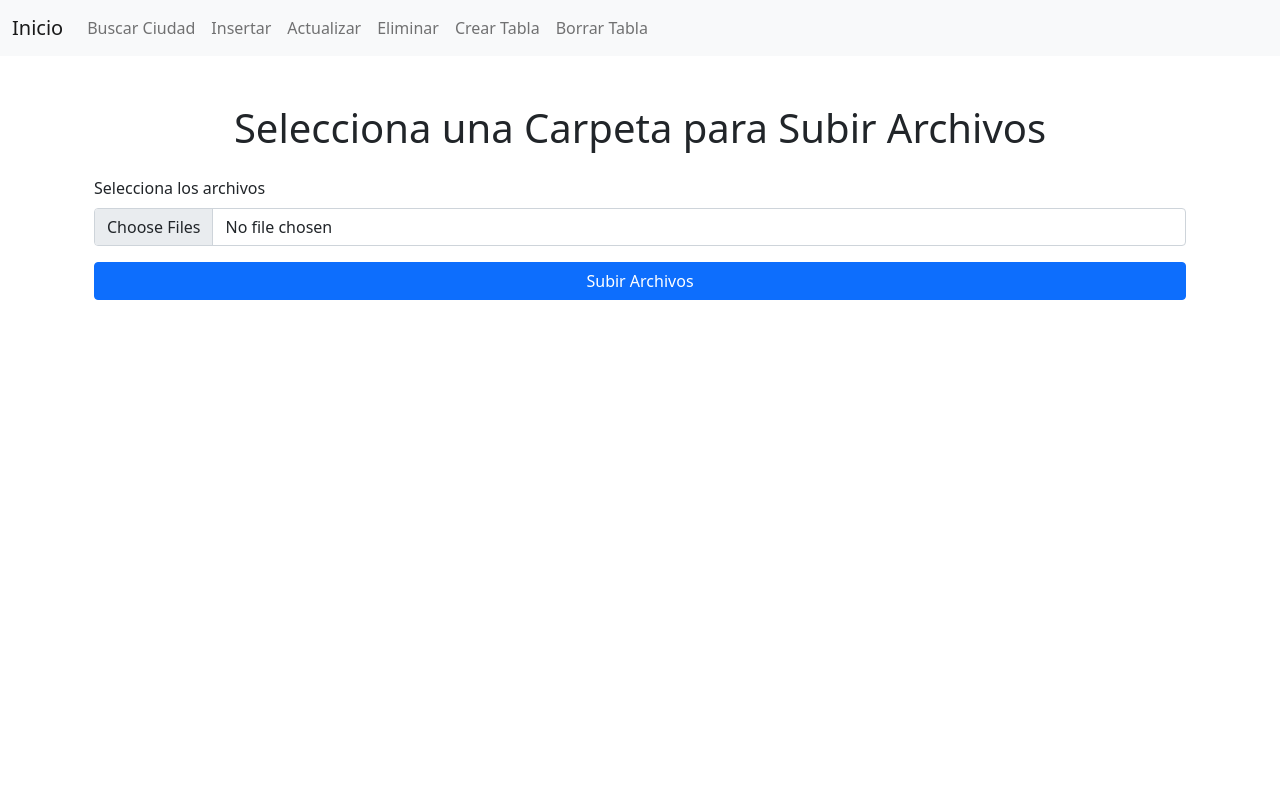
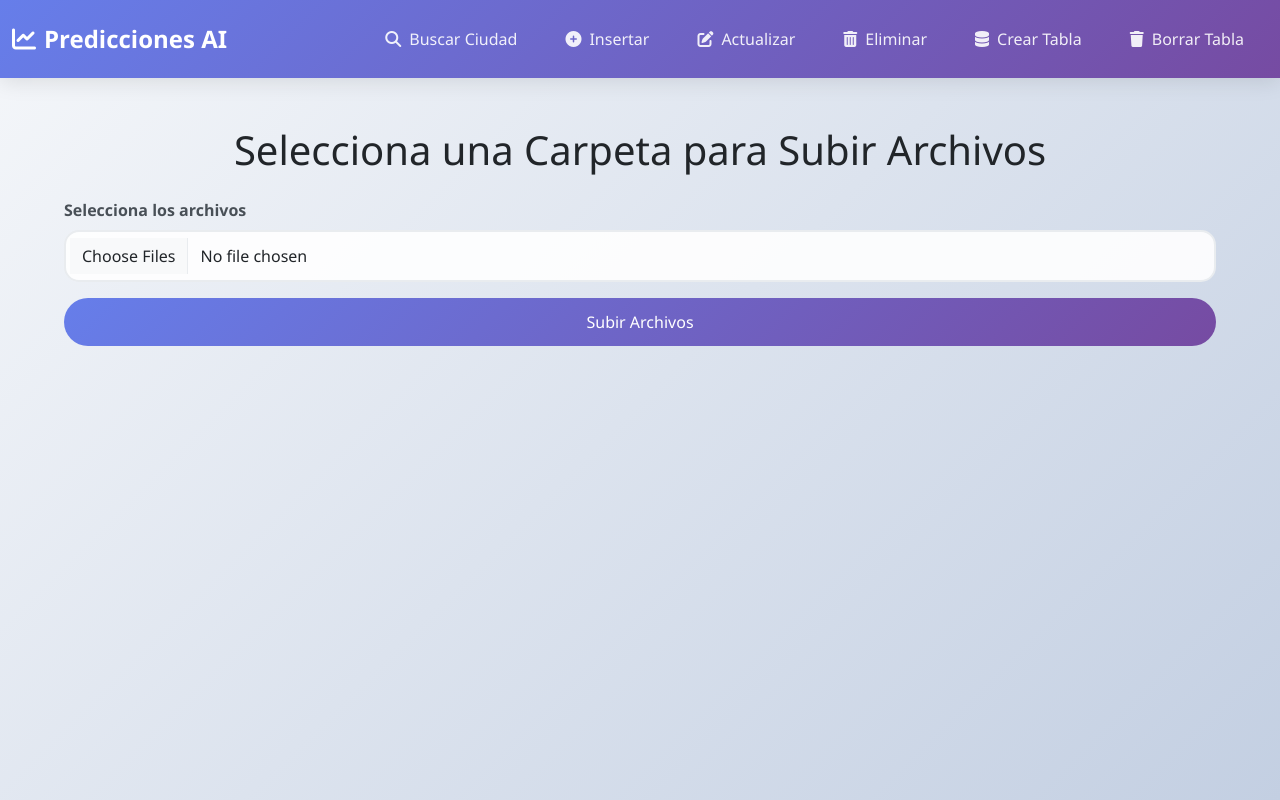
Before and after one commit to ValenMJ-02/EconometricModel_ML, a Flask app: page /buscar in a window 1280 px wide. Run offline with Flask 3, Linux system fonts and the light colour scheme; some libraries are stand-ins or nearby versions.

Commit message:
Update base.html

```diff
--- a/templates/base.html
+++ b/templates/base.html
@@ -1,40 +1,270 @@
 <!DOCTYPE html>
 <html lang="es">
   <head>
-    <meta charset="UTF-8">
-    <title>{% block title %}Mi Aplicación{% endblock %}</title>
-    <link href="https://stackpath.bootstrapcdn.com/bootstrap/5.0.0/css/bootstrap.min.css" rel="stylesheet">
+    <meta charset="UTF-8" />
+    <meta name="viewport" content="width=device-width, initial-scale=1.0" />
+    <title>{% block title %}Predicciones Inteligentes{% endblock %}</title>
+    <link
+      href="https://cdn.jsdelivr.net/npm/bootstrap@5.3.0/dist/css/bootstrap.min.css"
+      rel="stylesheet"
+    />
+    <link
+      href="https://cdnjs.cloudflare.com/ajax/libs/font-awesome/6.4.0/css/all.min.css"
+      rel="stylesheet"
+    />
+    <style>
+      :root {
+        --primary-gradient: linear-gradient(135deg, #667eea 0%, #764ba2 100%);
+        --secondary-gradient: linear-gradient(135deg, #f093fb 0%, #f5576c 100%);
+        --success-gradient: linear-gradient(135deg, #4facfe 0%, #00f2fe 100%);
+        --warning-gradient: linear-gradient(135deg, #43e97b 0%, #38f9d7 100%);
+        --danger-gradient: linear-gradient(135deg, #fa709a 0%, #fee140 100%);
+        --dark-gradient: linear-gradient(135deg, #434343 0%, #000000 100%);
+      }
+
+      body {
+        background: linear-gradient(135deg, #f5f7fa 0%, #c3cfe2 100%);
+        min-height: 100vh;
+        font-family: "Segoe UI", Tahoma, Geneva, Verdana, sans-serif;
+      }
+
+      .navbar {
+        background: var(--primary-gradient) !important;
+        box-shadow: 0 4px 20px rgba(0, 0, 0, 0.1);
+        padding: 1rem 0;
+      }
+
+      .navbar-brand {
+        color: white !important;
+        font-weight: bold;
+        font-size: 1.5rem;
+        display: flex;
+        align-items: center;
+        gap: 0.5rem;
+      }
+
+      .navbar-brand:hover {
+        color: #f8f9fa !important;
+        transform: scale(1.05);
+        transition: all 0.3s ease;
+      }
+
+      .nav-link {
+        color: rgba(255, 255, 255, 0.9) !important;
+        font-weight: 500;
+        margin: 0 0.5rem;
+        padding: 0.5rem 1rem !important;
+        border-radius: 25px;
+        transition: all 0.3s ease;
+        display: flex;
+        align-items: center;
+        gap: 0.5rem;
+      }
+
+      .nav-link:hover,
+      .nav-link:focus {
+        color: white !important;
+        background: rgba(255, 255, 255, 0.2);
+        transform: translateY(-2px);
+      }
+
+      .container {
+        max-width: 1200px;
+      }
+
+      .card {
+        border: none;
+        border-radius: 20px;
+        box-shadow: 0 10px 30px rgba(0, 0, 0, 0.1);
+        backdrop-filter: blur(10px);
+        background: rgba(255, 255, 255, 0.9);
+        transition: all 0.3s ease;
+      }
+
+      .card:hover {
+        transform: translateY(-5px);
+        box-shadow: 0 20px 40px rgba(0, 0, 0, 0.15);
+      }
+
+      .btn {
+        border-radius: 25px;
+        font-weight: 500;
+        padding: 0.75rem 2rem;
+        border: none;
+        transition: all 0.3s ease;
+        position: relative;
+        overflow: hidden;
+      }
+
+      .btn::before {
+        content: "";
+        position: absolute;
+        top: 0;
+        left: -100%;
+        width: 100%;
+        height: 100%;
+        background: linear-gradient(
+          90deg,
+          transparent,
+          rgba(255, 255, 255, 0.2),
+          transparent
+        );
+        transition: left 0.5s;
+      }
+
+      .btn:hover::before {
+        left: 100%;
+      }
+
+      .btn-primary {
+        background: var(--primary-gradient);
+      }
+
+      .btn-warning {
+        background: var(--warning-gradient);
+        color: #333;
+      }
+
+      .btn-danger {
+        background: var(--danger-gradient);
+      }
+
+      .btn-secondary {
+        background: var(--dark-gradient);
+      }
+
+      .btn-success {
+        background: var(--success-gradient);
+      }
+
+      .form-control {
+        border-radius: 15px;
+        border: 2px solid #e9ecef;
+        padding: 0.75rem 1rem;
+        transition: all 0.3s ease;
+        background: rgba(255, 255, 255, 0.9);
+      }
+
+      .form-control:focus {
+        border-color: #667eea;
+        box-shadow: 0 0 0 0.2rem rgba(102, 126, 234, 0.25);
+        transform: translateY(-2px);
+      }
+
+      .form-label {
+        font-weight: 600;
+        color: #495057;
+        margin-bottom: 0.5rem;
+      }
+
+      .alert {
+        border-radius: 15px;
+        border: none;
+        backdrop-filter: blur(10px);
+      }
+
+      .navbar-toggler {
+        border: none;
+        color: white;
+      }
+
+      .navbar-toggler:focus {
+        box-shadow: none;
+      }
+
+      @media (max-width: 991px) {
+        .navbar-collapse {
+          background: rgba(255, 255, 255, 0.1);
+          border-radius: 15px;
+          margin-top: 1rem;
+          padding: 1rem;
+        }
+      }
+
+      .fade-in {
+        animation: fadeIn 0.6s ease-in;
+      }
+
+      @keyframes fadeIn {
+        from {
+          opacity: 0;
+          transform: translateY(20px);
+        }
+        to {
+          opacity: 1;
+          transform: translateY(0);
+        }
+      }
+    </style>
   </head>
   <body>
-    <nav class="navbar navbar-expand-lg navbar-light bg-light">
+    <nav class="navbar navbar-expand-lg">
       <div class="container-fluid">
-            <a class="navbar-brand" href="{{ url_for('index') }}">Inicio</a>
-            <div class="collapse navbar-collapse">
-                <ul class="navbar-nav">
+        <a class="navbar-brand" href="{{ url_for('index') }}">
+          <i class="fas fa-chart-line"></i>
+          Predicciones AI
+        </a>
+        <button
+          class="navbar-toggler"
+          type="button"
+          data-bs-toggle="collapse"
+          data-bs-target="#navbarNav"
+        >
+          <i class="fas fa-bars text-white"></i>
+        </button>
+        <div class="collapse navbar-collapse" id="navbarNav">
+          <ul class="navbar-nav ms-auto">
             <li class="nav-item">
-                        <a class="nav-link" href="{{ url_for('buscar') }}">Buscar Ciudad</a>
+              <a class="nav-link" href="{{ url_for('buscar.buscar') }}">
+                <i class="fas fa-search"></i>
+                Buscar Ciudad
+              </a>
             </li>
             <li class="nav-item">
-                        <a class="nav-link" href="{{ url_for('insertar') }}">Insertar</a>
+              <a class="nav-link" href="{{ url_for('insertar.insertar') }}">
+                <i class="fas fa-plus-circle"></i>
+                Insertar
+              </a>
             </li>
             <li class="nav-item">
-                        <a class="nav-link" href="{{ url_for('actualizar') }}">Actualizar</a>
+              <a class="nav-link" href="{{ url_for('actualizar.actualizar') }}">
+                <i class="fas fa-edit"></i>
+                Actualizar
+              </a>
             </li>
             <li class="nav-item">
-                        <a class="nav-link" href="{{ url_for('eliminar') }}">Eliminar</a>
+              <a class="nav-link" href="{{ url_for('eliminar.eliminar') }}">
+                <i class="fas fa-trash-alt"></i>
+                Eliminar
+              </a>
             </li>
             <li class="nav-item">
-                        <a class="nav-link" href="{{ url_for('crear_tabla') }}">Crear Tabla</a>
+              <a
+                class="nav-link"
+                href="{{ url_for('admin_tablas.crear_tabla') }}"
+              >
+                <i class="fas fa-database"></i>
+                Crear Tabla
+              </a>
             </li>
             <li class="nav-item">
-                        <a class="nav-link" href="{{ url_for('borrar_tabla') }}">Borrar Tabla</a>
+              <a
+                class="nav-link"
+                href="{{ url_for('admin_tablas.borrar_tabla') }}"
+              >
+                <i class="fas fa-trash"></i>
+                Borrar Tabla
+              </a>
             </li>
           </ul>
         </div>
       </div>
     </nav>
-    <div class="container mt-4">
+
+    <div class="container mt-4 fade-in" style="padding-bottom: 20px">
       {% block content %}{% endblock %}
     </div>
+
+    <script src="https://cdn.jsdelivr.net/npm/bootstrap@5.3.0/dist/js/bootstrap.bundle.min.js"></script>
   </body>
 </html>
```
Lines whose indentation alone changed are shown as unchanged.
